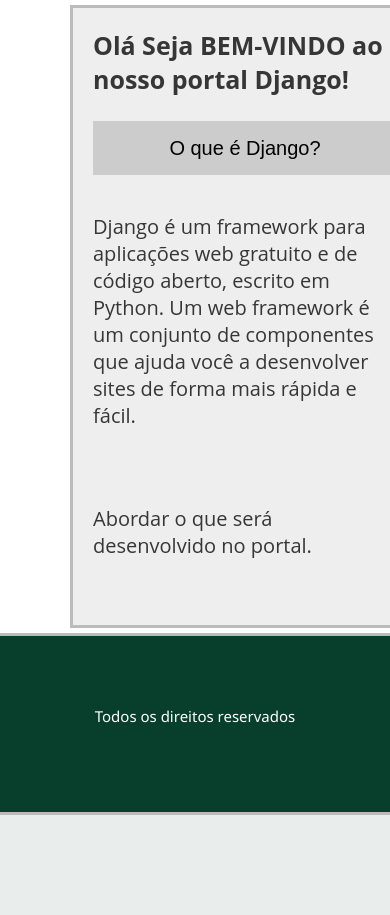
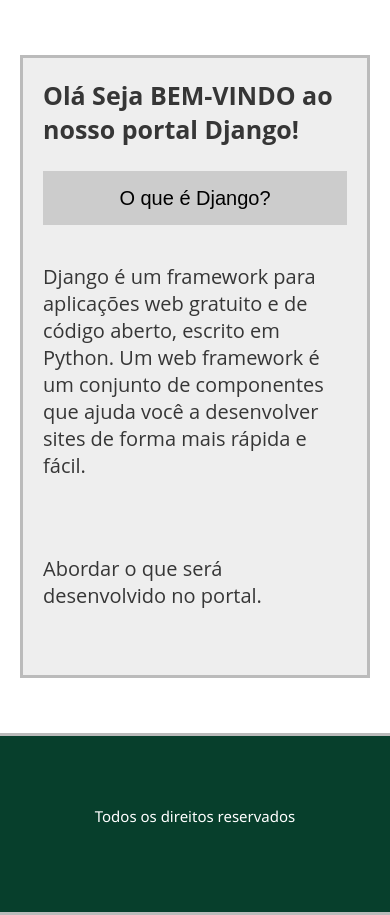
Before and after one commit to Fatec-ADS-RP/DjangoFatec, a Django app: page / in a window 390 px wide; the page is wider, and only the part inside the window is pictured. Shown: the part 184-1099 px from the top of that part. Before the commit the page ends 999 px from the top of that part, so only its background shows below. Run offline with Django 3.2, Linux system fonts and the light colour scheme; some libraries are stand-ins or nearby versions.

Commit message:
Update index.html

```diff
--- a/website/templates/index.html
+++ b/website/templates/index.html
@@ -12,7 +12,7 @@
 		.container{
 		    display: grid;
 		    grid-template-columns: auto;
-		    margin: 0 50px;
+		    margin: 50px 0;
 		}
 
 		.painel-2{
```
